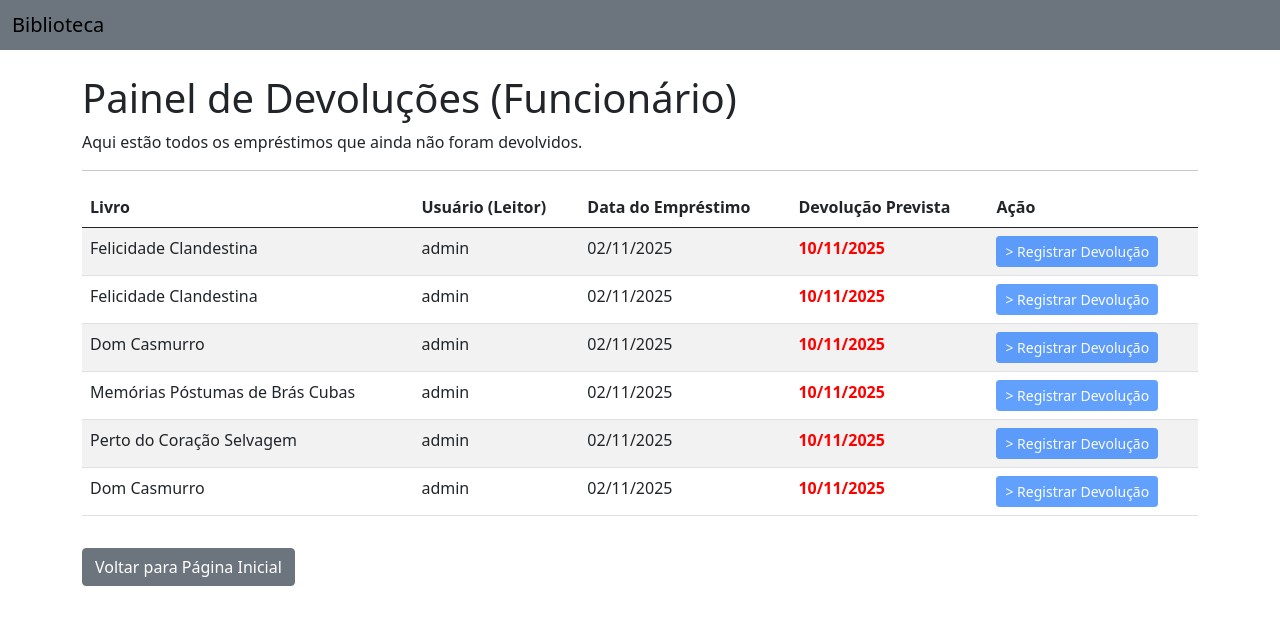
After one commit to leticiabrav0/Sistema-Biblioteca, a Django app: page /emprestimos/ in a window 1280 px wide. The commit adds this page. Shown: the top 625 px of the page. Run offline with Django 5.2, Linux system fonts and the light colour scheme; a user stored in the database is signed in; data comes from the database, SQL or seed files in the repository; both versions use the stored data as it was after the commit.

Commit message:
Empréstimo - Função Emprestar Livro. Falta função para Registrar Devolução

```diff
--- a/app_biblioteca/models.py
+++ b/app_biblioteca/models.py
@@ -1,11 +1,6 @@
 from django.db import models
 from django.contrib.auth.models import AbstractUser, User
-
-# Classe feita para estudo, não utilizada no projeto
-# class Usuario(models.Model):
-    # id_usuario = models.AutoField(primary_key=True)
-    # nome_usuario = models.TextField(max_length=150)
-    # senha_usuario = models.TextField(max_length=100)
+from django.conf import settings
 
 class Usuario(AbstractUser):
     pass
@@ -29,9 +24,10 @@ class Livro(models.Model):
 
 class Emprestimo(models.Model):
     livro = models.ForeignKey(Livro, on_delete=models.CASCADE)
+    usuario = models.ForeignKey(settings.AUTH_USER_MODEL, on_delete=models.CASCADE)
     data_emprestimo = models.DateField(auto_now_add=True)
+    data_devolucao_prevista = models.DateField()
     data_devolucao = models.DateField(null=True, blank=True)
-    usuario = models.ForeignKey('Usuario', on_delete=models.CASCADE)
 
     def __str__(self):
-        return f'{self.usuario} - {self.livro}'
+        return f'{self.usuario.username} - {self.livro.titulo}'
--- a/app_biblioteca/templates/base.html
+++ b/app_biblioteca/templates/base.html
@@ -14,6 +14,16 @@
     <span class="navbar-brand mb-0 h1"><a style="text-decoration: none; color: black;" href="{% url 'home' %}">Biblioteca</a></span>
   </div>
 </nav>
+<div class="container mt-3">
+  {% if messages %}
+    {% for message in messages %}
+      <div class="alert alert-{{ message.tags }} alert-dismissible fade show" role="alert">
+        {{ message }}
+        <button type="button" class="btn-close" data-bs-dismiss="alert" aria-label="Close"></button>
+      </div>
+    {% endfor %}
+  {% endif %}
+</div>
 
     {% block conteudo %}
     {% endblock %}
--- /dev/null
+++ b/app_biblioteca/templates/emprestimos/listar_ativos.html
@@ -0,0 +1,41 @@
+{% extends 'base.html' %}
+{% block conteudo %}
+<div class="container mt-4">
+    <h1>Painel de Devoluções (Funcionário)</h1>
+    <p>Aqui estão todos os empréstimos que ainda não foram devolvidos.</p>
+    <hr>
+
+    {% if emprestimos %}
+        <table class="table table-striped table-hover">
+            <thead>
+                <tr>
+                    <th scope="col">Livro</th>
+                    <th scope="col">Usuário (Leitor)</th>
+                    <th scope="col">Data do Empréstimo</th>
+                    <th scope="col">Devolução Prevista</th>
+                    <th scope="col">Ação</th>
+                </tr>
+            </thead>
+            <tbody>
+                {% for emprestimo in emprestimos %}
+                <tr>
+                    <td>{{ emprestimo.livro.titulo }}</td>
+                    <td>{{ emprestimo.usuario.username }}</td>
+                    <td>{{ emprestimo.data_emprestimo|date:"d/m/Y" }}</td>
+                    <td style="color: red; font-weight: bold;">{{ emprestimo.data_devolucao_prevista|date:"d/m/Y" }}</td>
+                    <td>
+                        <button class="btn btn-primary btn-sm" disabled> <!-- BOTÃO DESABILITADO TEMPORARIAMENTE -->>
+                            Registrar Devolução
+                        </button>
+                    </td>
+                </tr>
+                {% endfor %}
+            </tbody>
+        </table>
+    {% else %}
+        <p>Não há nenhum empréstimo ativo no momento.</p>
+    {% endif %}
+
+    <a href="{% url 'home' %}" class="btn btn-secondary mt-3">Voltar para Página Inicial</a>
+</div>
+{% endblock %}
--- a/app_biblioteca/templates/home.html
+++ b/app_biblioteca/templates/home.html
@@ -5,8 +5,8 @@
     <p>Você está logado com sucesso.</p>
 
     <ul>
-        <li>Ver lista de livros</li>
-        <li>Meus empréstimos</li>
+        <li><a href="{% url 'listar_livros' %}">Ver lista de livros</a></li>
+        <li><a href="{% url 'listar_emprestimos_ativos' %}">Painel de Devoluções (Funcionário)</a></li>
     </ul>
 
     <a href="{% url 'logout' %}" class="btn btn-danger">Sair (Logout)</a>
--- a/app_biblioteca/urls.py
+++ b/app_biblioteca/urls.py
@@ -7,4 +7,7 @@ urlpatterns = [
     path('', views.home, name='home'),
     path('login/', views.login_view, name='login'),
     path('logout/', views.logout_view, name='logout'),
+    path('livros/', views.listar_livros, name='listar_livros'),
+    path('emprestar/<int:livro_id>/', views.registrar_emprestimo, name='registrar_emprestimo'),
+    path('emprestimos/', views.listar_emprestimos_ativos, name='listar_emprestimos_ativos'),
 ]
--- a/app_biblioteca/views.py
+++ b/app_biblioteca/views.py
@@ -5,6 +5,12 @@ from django.shortcuts import render, redirect
 from django.contrib.auth import authenticate, login, logout
 # Decorador para proteger páginas
 from django.contrib.auth.decorators import login_required
+from .models import Livro, Emprestimo
+from django.shortcuts import get_object_or_404
+from django.views.decorators.http import require_POST
+from django.utils import timezone
+from datetime import timedelta
+from django.contrib import messages
 
 def login_view(request):
     # Se o usuário já estiver logado, redireciona para a home
@@ -42,3 +48,77 @@ def logout_view(request):
 @login_required(login_url='login') # Se tentar acessar sem estar logado, redireciona para a URL de nome 'login'
 def home(request):
     return render(request, 'home.html')
+
+@login_required(login_url='login')
+def listar_livros(request):
+    # 1. Busca todos os objetos Livro no banco de dados, ordenados por título
+    livros = Livro.objects.all().order_by('titulo')
+
+    # 2. Cria um "contexto" (um dicionário) para enviar os dados para o template
+    contexto = {
+        'livros': livros
+    }
+
+    # 3. Renderiza o template 'livros/livros.html' e passa o contexto para ele
+    return render(request, 'livros/livros.html', contexto)
+
+@require_POST  # Garante que esta view só aceite requisições POST
+@login_required(login_url='login') # Garante que o usuário esteja logado
+def registrar_emprestimo(request, livro_id):
+
+    # 1. Busca o livro pelo ID. Se não encontrar, retorna "Página não encontrada"
+    livro = get_object_or_404(Livro, id=livro_id)
+
+    # 2. Pega o usuário que está logado
+    usuario = request.user
+
+    # 3. VERIFICAÇÃO: Checa se o livro tem estoque
+    if livro.estoque > 0:
+
+        # 4. Diminui o estoque e salva o livro
+        livro.estoque -= 1
+        livro.save()
+
+        # 5. Define a data de devolução (ex: 7 dias a partir de hoje)
+        data_prevista = timezone.now().date() + timedelta(days=7)
+
+        # 6. Cria o novo registro de Empréstimo no banco de dados
+        Emprestimo.objects.create(
+            livro=livro,
+            usuario=usuario,
+            data_devolucao_prevista=data_prevista
+        )
+
+        messages.success(
+            request,
+            f'O livro "{livro.titulo}" foi emprestado com sucesso! '
+            f'Deve ser devolvido até {data_prevista.strftime("%d/%m/%Y")}.'
+        )
+
+
+    else:
+        messages.error(
+            request,
+            f'O livro "{livro.titulo}" não está disponível no momento (sem estoque).'
+        )
+        pass
+
+    # 7. Redireciona o usuário de volta para a lista de livros
+    return redirect('listar_livros')
+
+@login_required(login_url='login')
+def listar_emprestimos_ativos(request):
+    # TODO: Futuramente, esta página será restrita somente para Funcionários. Mas, por enquanto, qualquer usuário logado pode ver.
+
+    # 1. Busca todos os Emprestimos onde a data_devolucao É NULA (isnull=True)
+    # e ordena pela data de devolução prevista.
+    emprestimos_ativos = Emprestimo.objects.filter(
+        data_devolucao__isnull=True
+    ).order_by('data_devolucao_prevista')
+
+    contexto = {
+        'emprestimos': emprestimos_ativos
+    }
+
+    # TODO: 2. Renderiza um NOVO template que ainda será criado
+    return render(request, 'emprestimos/listar_ativos.html', contexto)
```
Also changed, not shown: app_biblioteca/templates/livros/livros.html (+43 -6 lines), app_biblioteca/migrations/0002_emprestimo_data_devolucao_prevista.py (added), db.sqlite3.
